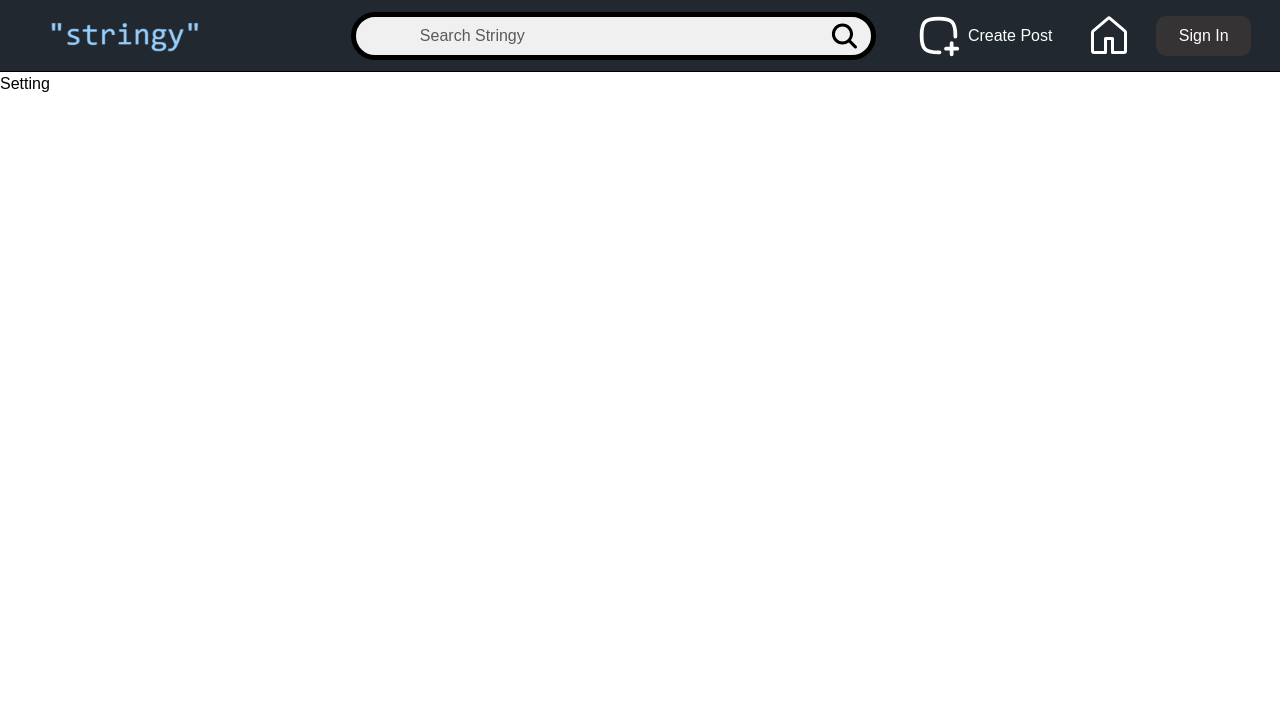
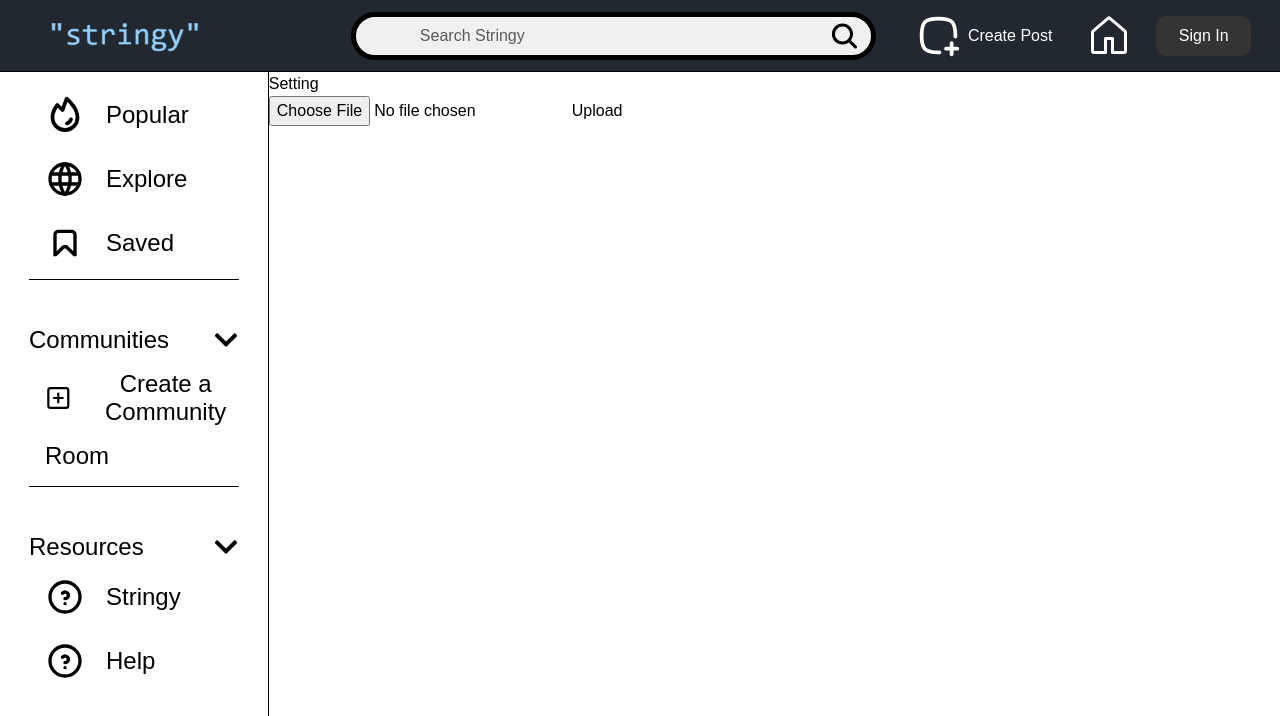
Before and after one commit to MrWinRock/stringy, a React (Create React App) app: page /setting in a window 1280 px wide. Shown: the top 716 px of the page. Built offline with nearby package versions, Linux system fonts and the light colour scheme; the HTML template or start-up script is replaced by a standard one.

Commit message:
add: setting upload image

```diff
--- a/src/presentation/components/pages/HomePage.tsx
+++ b/src/presentation/components/pages/HomePage.tsx
@@ -1,12 +1,15 @@
-// import react
 import Sidebar from "../content/sidebar/Sidebar";
 import Header from "../header/Header";
+
+import './Pages.css'
 
 const HomePage: React.FC = () => {
     return (
         <>
             <Header />
-            <Sidebar />
+            <section className="content">
+                <Sidebar />
+            </section>
         </>
     );
 };
--- /dev/null
+++ b/src/presentation/components/pages/Pages.css
@@ -0,0 +1,5 @@
+.content {
+    display: flex;
+    flex-direction: row;
+    height: 100vh;
+}
--- a/src/presentation/components/pages/ProfilePage.tsx
+++ b/src/presentation/components/pages/ProfilePage.tsx
@@ -1,12 +1,15 @@
 import Header from "../header/Header";
 import Profile from "../profile/Profile";
 
+import './Pages.css'
 
 const ProfilePage: React.FC = () => {
     return (
         <>
             <Header />
-            <Profile />
+            <section className="content">
+                <Profile />
+            </section>
         </>
     )
 }
--- a/src/presentation/components/pages/SettingPage.tsx
+++ b/src/presentation/components/pages/SettingPage.tsx
@@ -1,11 +1,17 @@
+import Sidebar from "../content/sidebar/Sidebar";
 import Header from "../header/Header";
 import Setting from "../setting/Setting";
+
+import './Pages.css'
 
 const SettingPage: React.FC = () => {
     return (
         <>
             <Header />
-            <Setting />
+            <section className="content">
+                <Sidebar />
+                <Setting />
+            </section>
         </>
     );
 }
--- a/src/presentation/components/setting/Setting.tsx
+++ b/src/presentation/components/setting/Setting.tsx
@@ -1,8 +1,29 @@
+import { useState } from "react";
+import { uploadService } from "./../../../services/uploadService";
+
 const Setting: React.FC = () => {
+    const [image, setImage] = useState<File | null>(null);
+
+    const handleImageUpload = async () => {
+        if (image) {
+            try {
+                const imageUrl = await uploadService(image);
+                console.log("Image uploaded: ", imageUrl);
+            } catch (error) {
+                console.error("Error uploading image: ", error);
+            }
+        }
+    }
+
     return (
-        <>
+        <div className="setting">
             <div>Setting</div>
-        </>
+            <input
+                type="file"
+                onChange={(e) => setImage(e.target.files ? e.target.files[0] : null)}
+                placeholder="upload image" />
+            <button onClick={handleImageUpload}>Upload</button>
+        </div>
     );
 }
 
--- /dev/null
+++ b/src/services/uploadService.ts
@@ -0,0 +1,18 @@
+import api from "./api";
+
+export const uploadService = async (imageFile: File): Promise<string> => {
+  const formData = new FormData();
+  formData.append("image", imageFile);
+
+  try {
+    const response = await api.post("/upload", formData, {
+      headers: {
+        "Content-Type": "multipart/form-data",
+      },
+    });
+    return response.data.imageUrl;
+  } catch (error) {
+    console.error("Error uploading image: ", error);
+    throw error;
+  }
+};
```
Also changed, not shown: src/presentation/components/setting/Setting.css (added).
